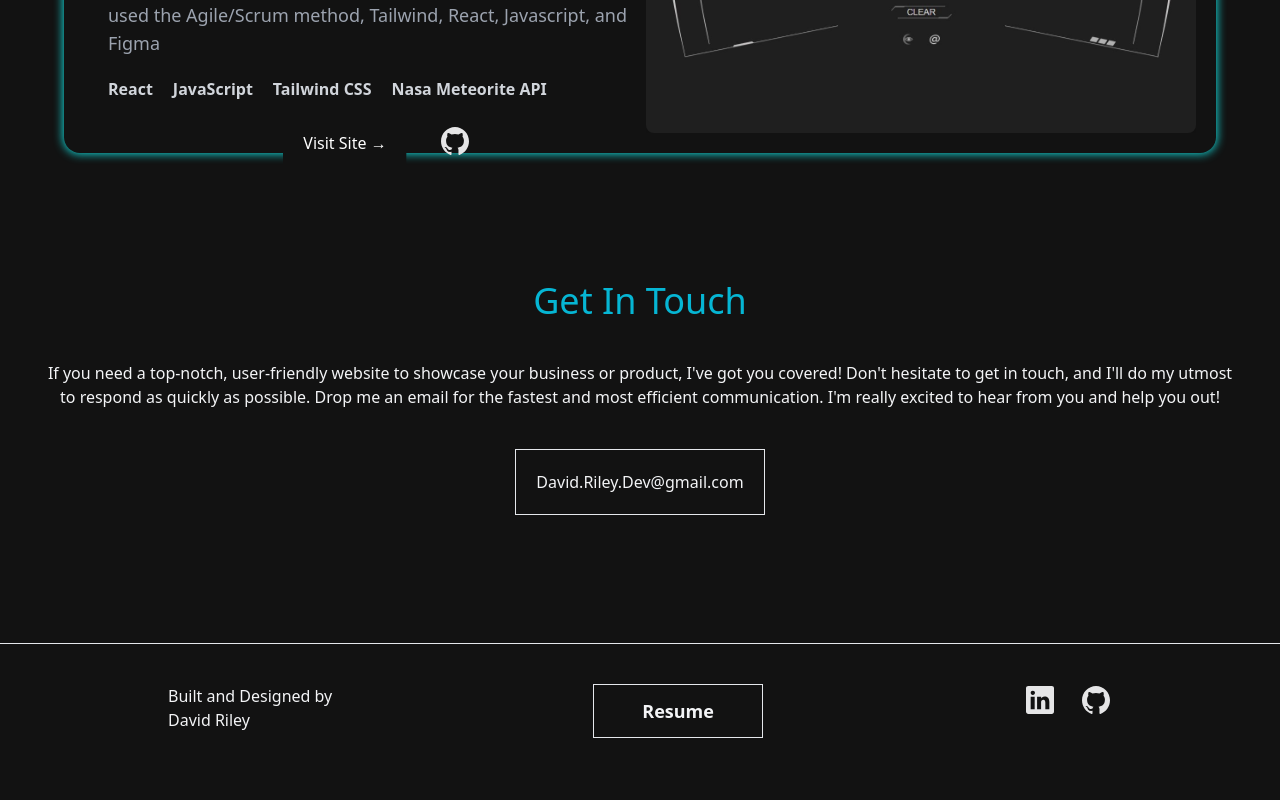
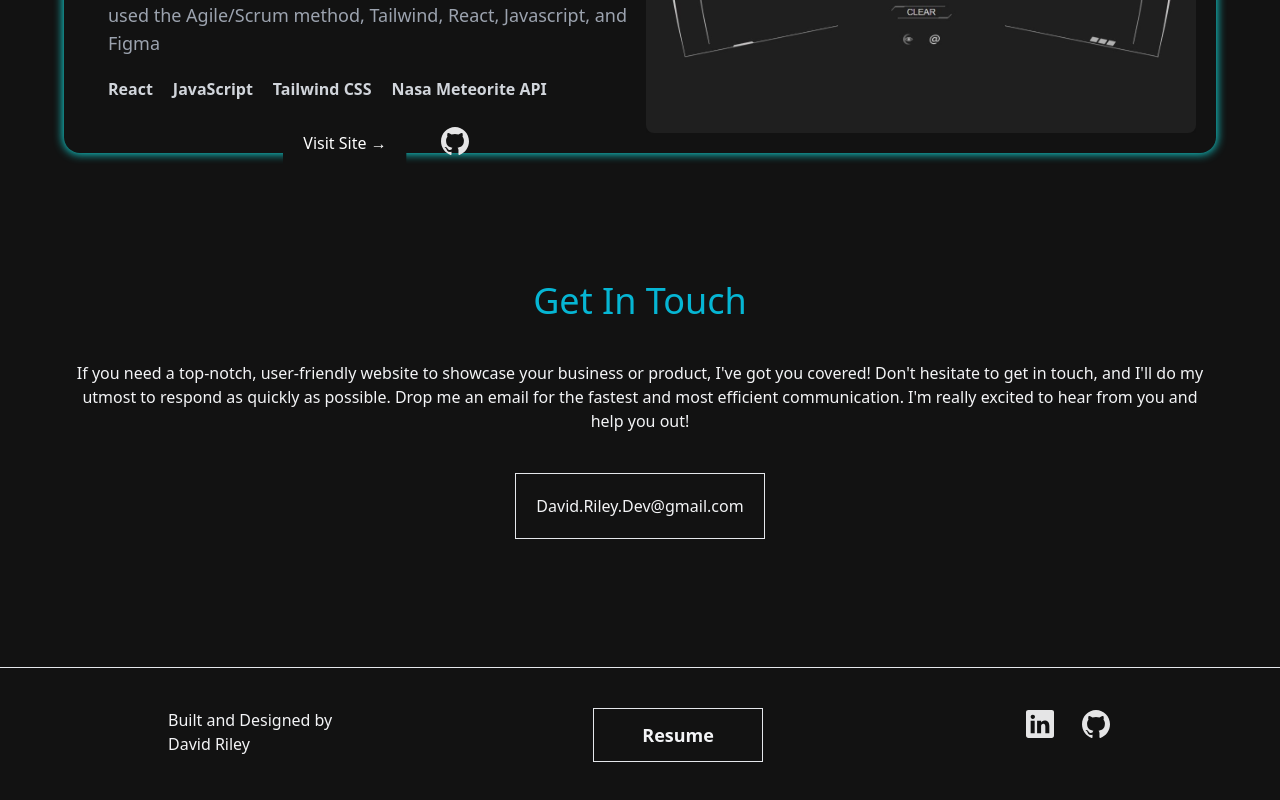
Before and after one commit to Drayved/Portfolio, a React (Vite) app: page / in a window 1280 px wide. Shown: the part 3940-4740 px from the top of the page. Before the commit the page ends 4718 px from the top, so only its background shows below. Built offline with nearby package versions, Linux system fonts and the light colour scheme.

Commit message:
adjusted the width of the contact section on smaller screens

```diff
--- a/src/components/Contact.tsx
+++ b/src/components/Contact.tsx
@@ -10,7 +10,7 @@ const Contact = () => {
         <section id='contact' ref={ref} className={`section mt-32 px-5 w-full flex flex-col items-center ${inView ? 'visible' : ''}`}>
             <div>
                 <h1 className="text-4xl text-cyan-500 text-center">Get In Touch</h1>
-                <p className="mt-10 max-w-[1200px] lg:text-center">
+                <p className="mt-10 px-6 lg:max-w-[1200px] lg:text-center">
                     If you need a top-notch, user-friendly website to showcase your business or product,
                     I've got you covered! Don't hesitate to get in touch, and I'll do my utmost to respond
                     as quickly as possible. Drop me an email for the fastest and most efficient communication.
--- a/src/styles/projects.css
+++ b/src/styles/projects.css
@@ -58,8 +58,3 @@
   .visit-site:hover {
     background-position: 0 0;
   }
-
-  .project-card {
-    opacity: 0;
-    transition: opacity 2s ease;
-  }
```
